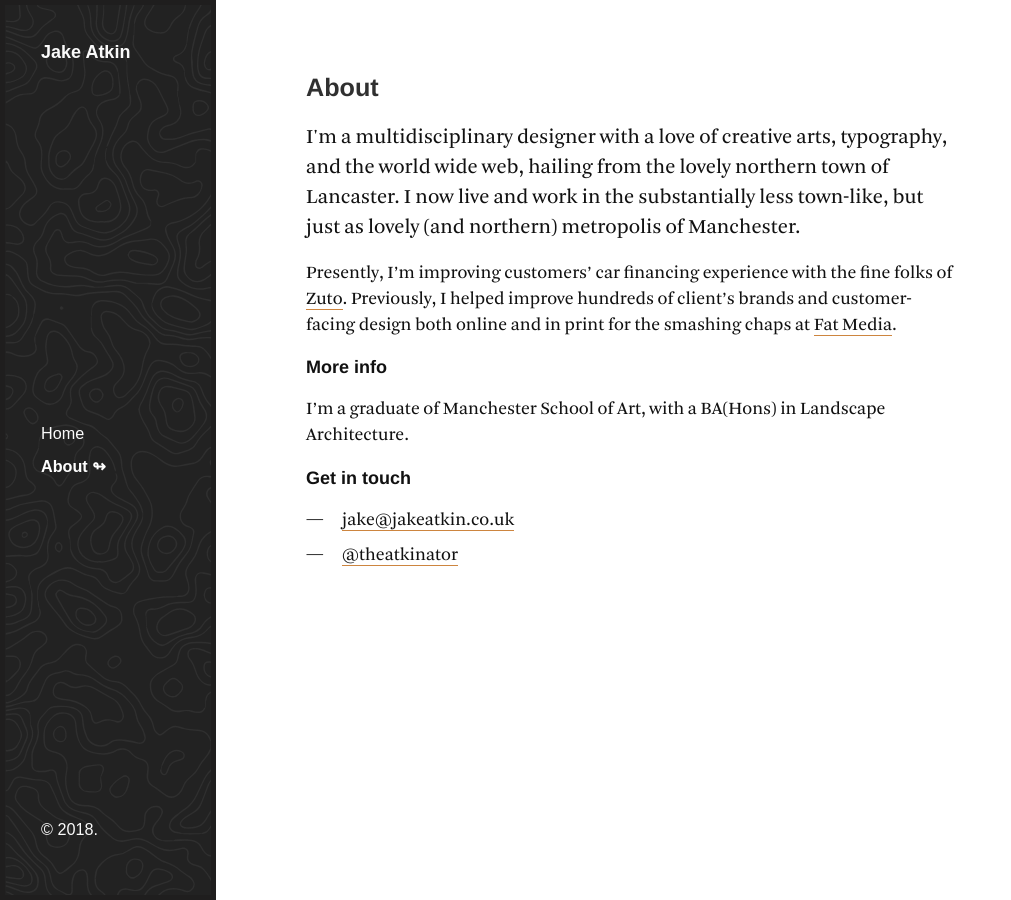
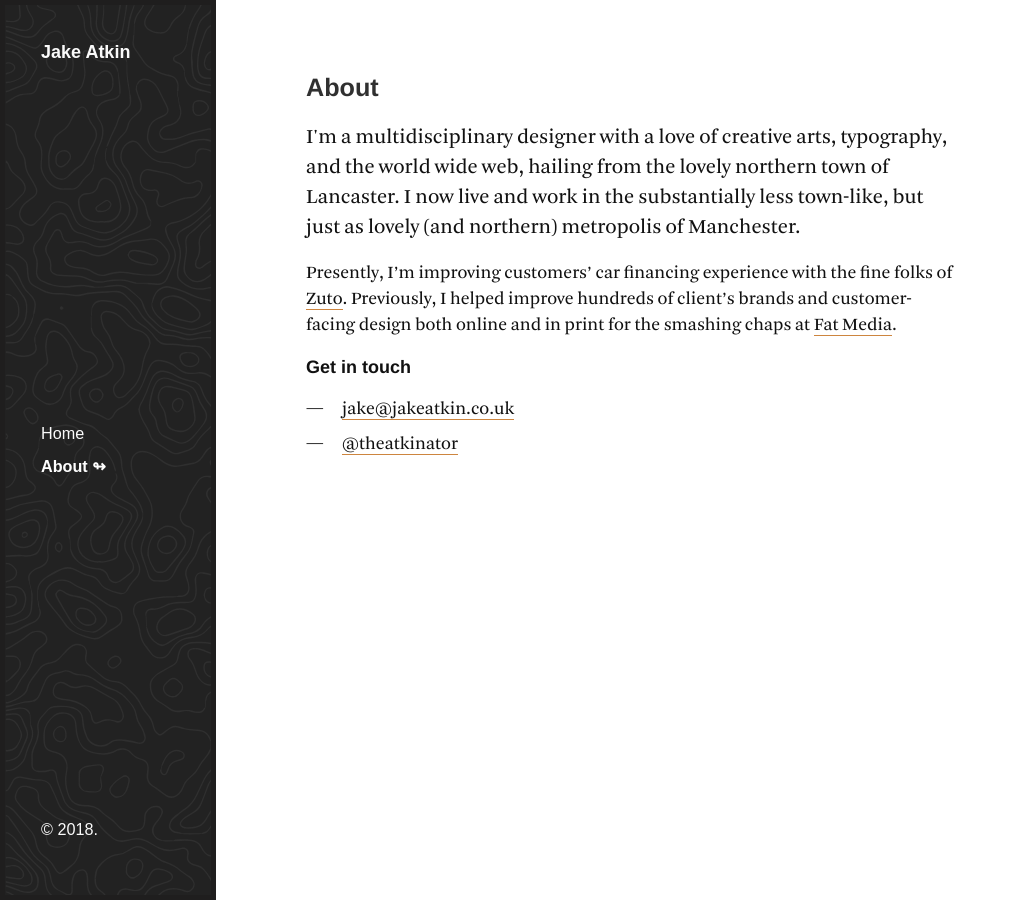
Before and after one commit to atkinja522/atkinja522.github.io, a Jekyll site: the page built from about.md, in a window 1280 px wide. Shown: the whole page, without its empty margins (0-1011 px from the left). Built offline with Jekyll 4.4.1, drawn with Linux system fonts in a browser that asks for light colours; some web fonts are replaced.

Commit message:
Updated About

```diff
--- a/about.md
+++ b/about.md
@@ -6,10 +6,6 @@ layout: page
 <p class="lead">I'm a multidisciplinary designer with a love of creative arts, typography, and the world wide web, hailing from the lovely northern town of Lancaster. I now live and work in the substantially less town-like, but just as lovely (and northern) metropolis of Manchester.</p>
 
 Presently, I'm improving customers' car financing experience with the fine folks of [Zuto][1]. Previously, I helped improve hundreds of client's brands and customer-facing design both online and in print for the smashing chaps at [Fat Media][2].
-
-## More info
-
-I'm a graduate of Manchester School of Art, with a BA(Hons) in Landscape Architecture.
 
 ## Get in touch
 
```
